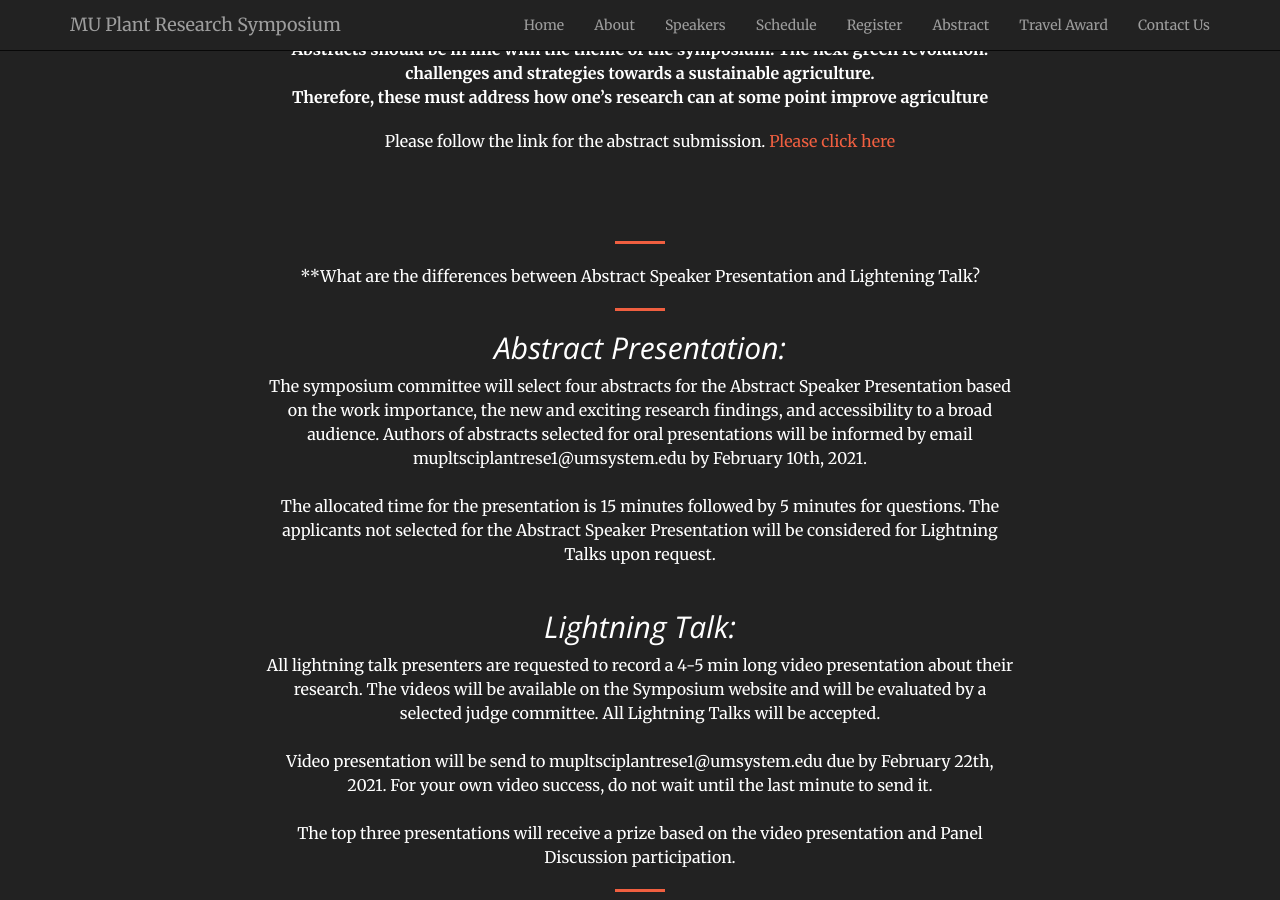
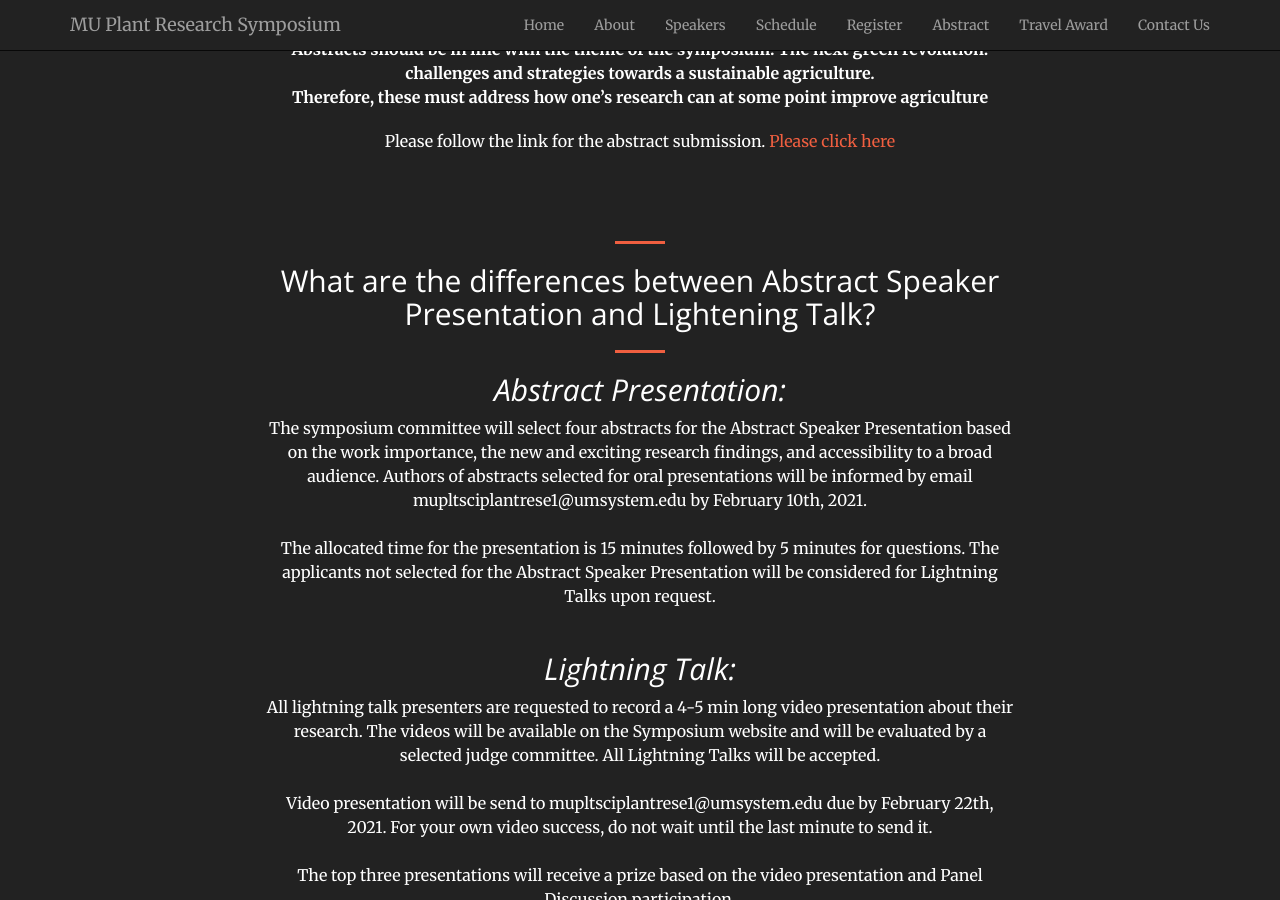
Before and after one commit to mupioneersymposium/mupioneersymposium.github.io, a Jekyll site: the page built from abstract.md, in a window 1280 px wide and 900 px high, scrolled down 456 px. Built offline with Jekyll 4.4.1, drawn with Linux system fonts in a browser that asks for light colours.

Commit message:
Update abstract.md

```diff
--- a/abstract.md
+++ b/abstract.md
@@ -19,7 +19,7 @@ Please follow the link for the abstract submission. <a href="https://docs.google
 <br/><br/>
 
 <hr style="clear: both;" />
-**What are the differences between Abstract Speaker Presentation and Lightening Talk?
+## What are the differences between Abstract Speaker Presentation and Lightening Talk?
 <hr style="clear: both;" />
 ## *Abstract Presentation:*
 The symposium committee will select four abstracts for the Abstract Speaker Presentation based on the work importance, the new and exciting research findings, and accessibility to a broad audience. Authors of abstracts selected for oral presentations will be informed by email mupltsciplantrese1@umsystem.edu by February 10th, 2021.
@@ -33,4 +33,3 @@ All lightning talk presenters are requested to record a 4-5 min long video prese
 Video presentation will be send to mupltsciplantrese1@umsystem.edu due by February 22th, 2021. For your own video success, do not wait until the last minute to send it.
 <br/><br/>
 The top three presentations will receive a prize based on the video presentation and Panel Discussion participation.
-<hr style="clear: both;" />
```
